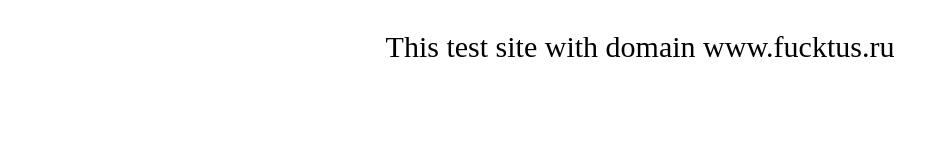
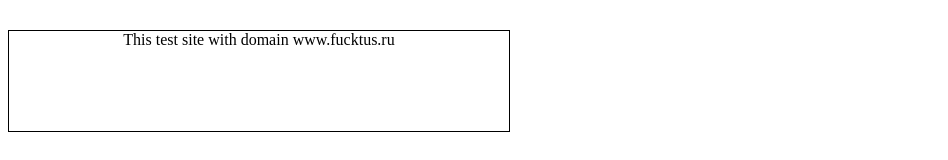
Before and after one commit to OmegaJN/fucktus, a plain HTML site: page index.html in a window 1280 px wide. Shown: the whole page, without its empty margins (0-948 px from the left). Drawn offline with Linux system fonts and the light colour scheme.

Commit message:
Update index.html

```diff
--- a/index.html
+++ b/index.html
@@ -6,7 +6,9 @@
 </head>
 <body>
     <p align="center" style="color:#000000; font-size:30px">
-        This test site with domain www.fucktus.ru
-        </p>
+        <div style="height:100px; width:500px; text-align:center; border:1px solid #000;">
+            This test site with domain www.fucktus.ru
+            </div>
+    </p>
 </body>
 </html>
```
